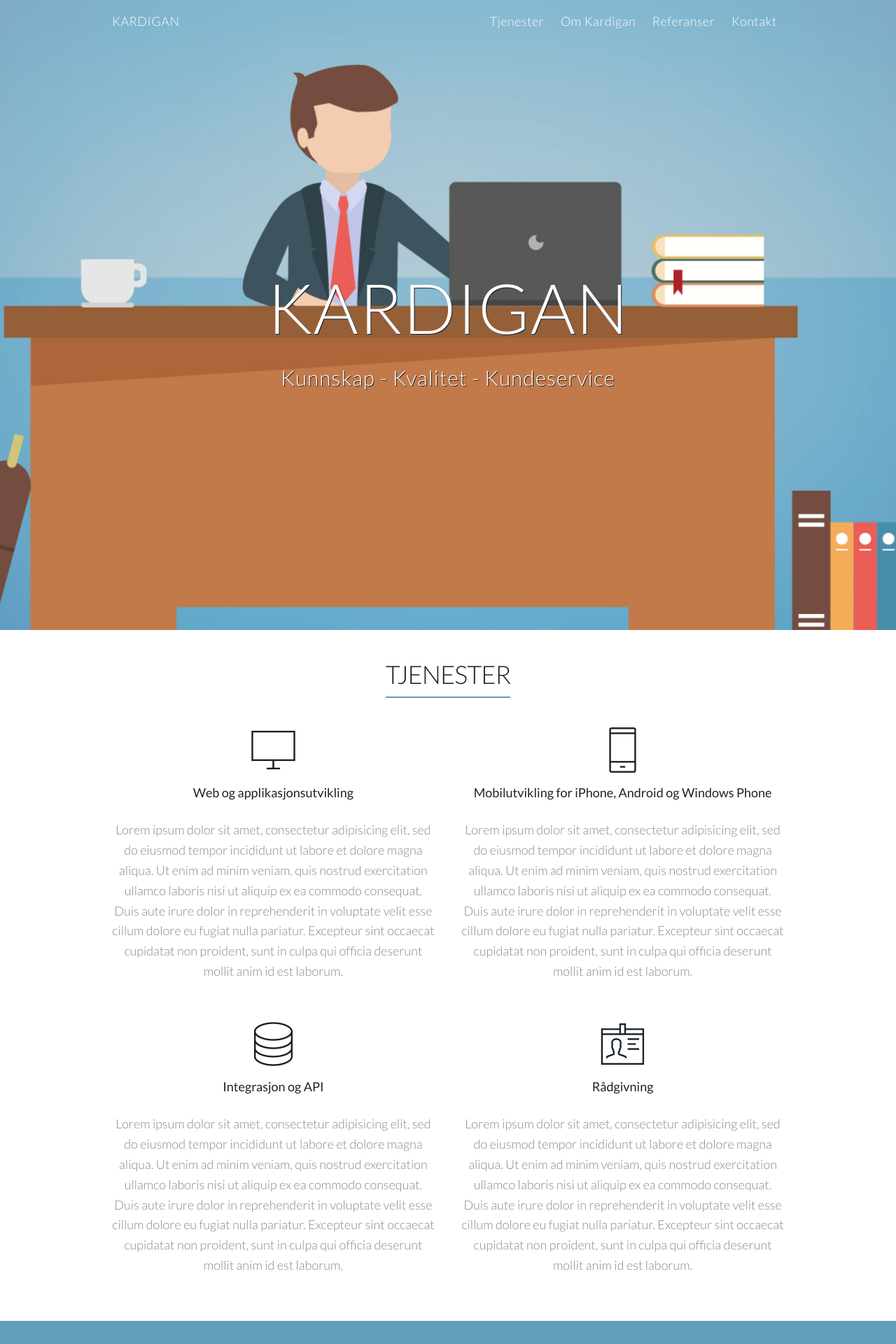
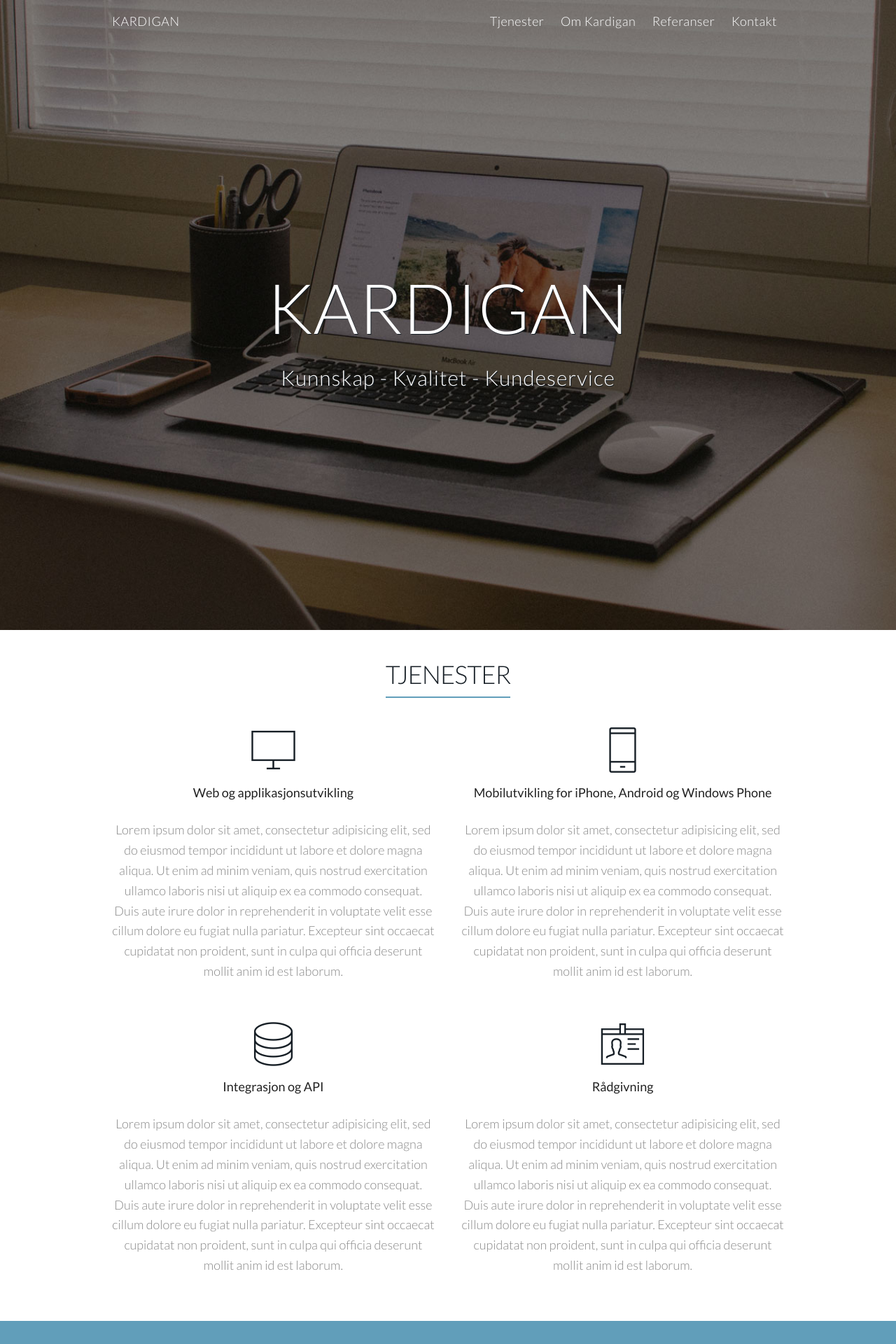
Before and after one commit to Kardigan/kardigan, a Jekyll site: the page built from _pages/index.html, in a window 1280 px wide. Shown: the top 1920 px of the page at 70% size. Built offline with Jekyll 4.4.1, drawn with Linux system fonts in a browser that asks for light colours.

Commit message:
Update index.html

```diff
--- a/_pages/index.html
+++ b/_pages/index.html
@@ -1,7 +1,6 @@
 ---
 layout: default
 permalink: /
-headerImg: 'bureau.jpg'
 ---
 
 <div class="Section">
```
